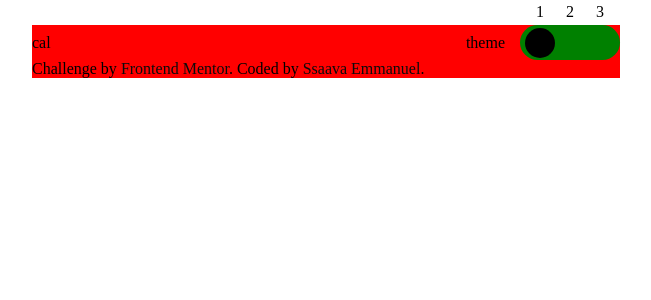
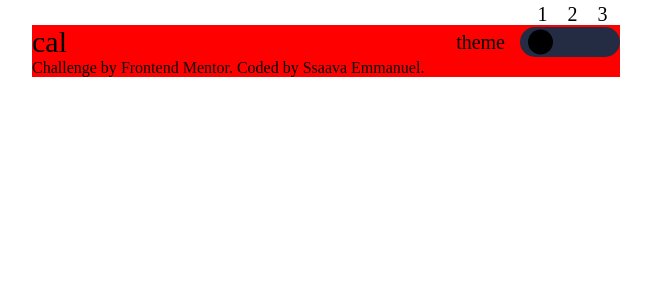
Before and after one commit to Ssaava/calculator-app, a React (Vite) app: page / in a window 1280 px wide. Shown: the top 300 px of the page, without its empty margins (308-959 px from the left). Built offline with nearby package versions, Linux system fonts and the light colour scheme.

Commit message:
added calculator header

```diff
--- a/src/sass/partials/_header.scss
+++ b/src/sass/partials/_header.scss
@@ -1,57 +1,72 @@
 @use "mixins" as m;
+@forward "variables";
 @use "functions" as f;
 header {
+  color: var(--txt-clr);
+  .name {
+    font-size: clamp(f.rem(20), 5vw, f.rem(30));
+  }
+  .theme {
+    font-size: clamp(f.rem(16), 5vw, f.rem(20));
+  }
   margin-top: f.rem(25);
   @include m.flex();
   .toggle-mode {
     @include m.flex(15px);
     .toggle-buttons {
       @include m.flex();
-      background-color: green;
       width: f.rem(100);
+      height: f.rem(30);
       padding: f.rem(2.5) f.rem(5);
       border-radius: f.rem(100);
+      background: var(--kp-bg-toggle);
       position: relative;
+
       .switch-label {
         width: f.rem(30);
         height: f.rem(30);
-        border-radius: 50%;
-        position: relative;
+        border-radius: 100%;
         cursor: pointer;
-        z-index: 3;
-        transition: color 0.5s ease-in-out;
-        &:active::before {
-          color: rgb(255, 0, 0);
+      }
+      @for $i from 1 through 3 {
+        .switch-label-#{$i}::before {
+          font-size: clamp(f.rem(16), 5vw, f.rem(20));
+          content: "#{$i}";
+          position: absolute;
+          top: -80%;
+          color: black;
+          @if $i == 1 {
+            left: calc(f.rem(35) / 2);
+          } @else if $i == 2 {
+            left: calc(f.rem(95) / 2);
+          } @else {
+            left: calc(f.rem(155) / 2);
+          }
         }
       }
-      input {
+
+      input[type="radio"] {
         display: none;
       }
 
-      .switch-input:checked + .switch-label-2 ~ .switch-selection {
-        left: calc(f.rem(105) / 3);
+      .switch-selection {
+        width: f.rem(25);
+        height: f.rem(25);
+        border-radius: 100%;
+        background-color: rgb(0, 0, 0);
+        position: absolute;
+        left: f.rem(7.5);
+        top: 50%;
+        transform: translateY(-50%);
+        transition: 0.5s;
       }
-      .switch-input:checked + .switch-label-3 ~ .switch-selection {
-        left: calc(f.rem(100) - f.rem(35));
+      #light-mode:checked ~ .switch-selection {
+        background-color: white;
+        left: f.rem(37.5);
       }
-      .switch-selection {
-        display: block;
-        position: absolute;
-        z-index: 1;
-        width: f.rem(30);
-        height: f.rem(30);
-        border-radius: 50%;
-        background-color: black;
-        transition: left 0.5s ease-out;
-      }
-      .switch-label-1::before {
-        @include m.switches("1");
-      }
-      .switch-label-2::before {
-        @include m.switches("2");
-      }
-      .switch-label-3::before {
-        @include m.switches("3");
+      #user-mode:checked ~ .switch-selection {
+        background-color: blue;
+        left: f.rem(67.5);
       }
     }
   }
```
